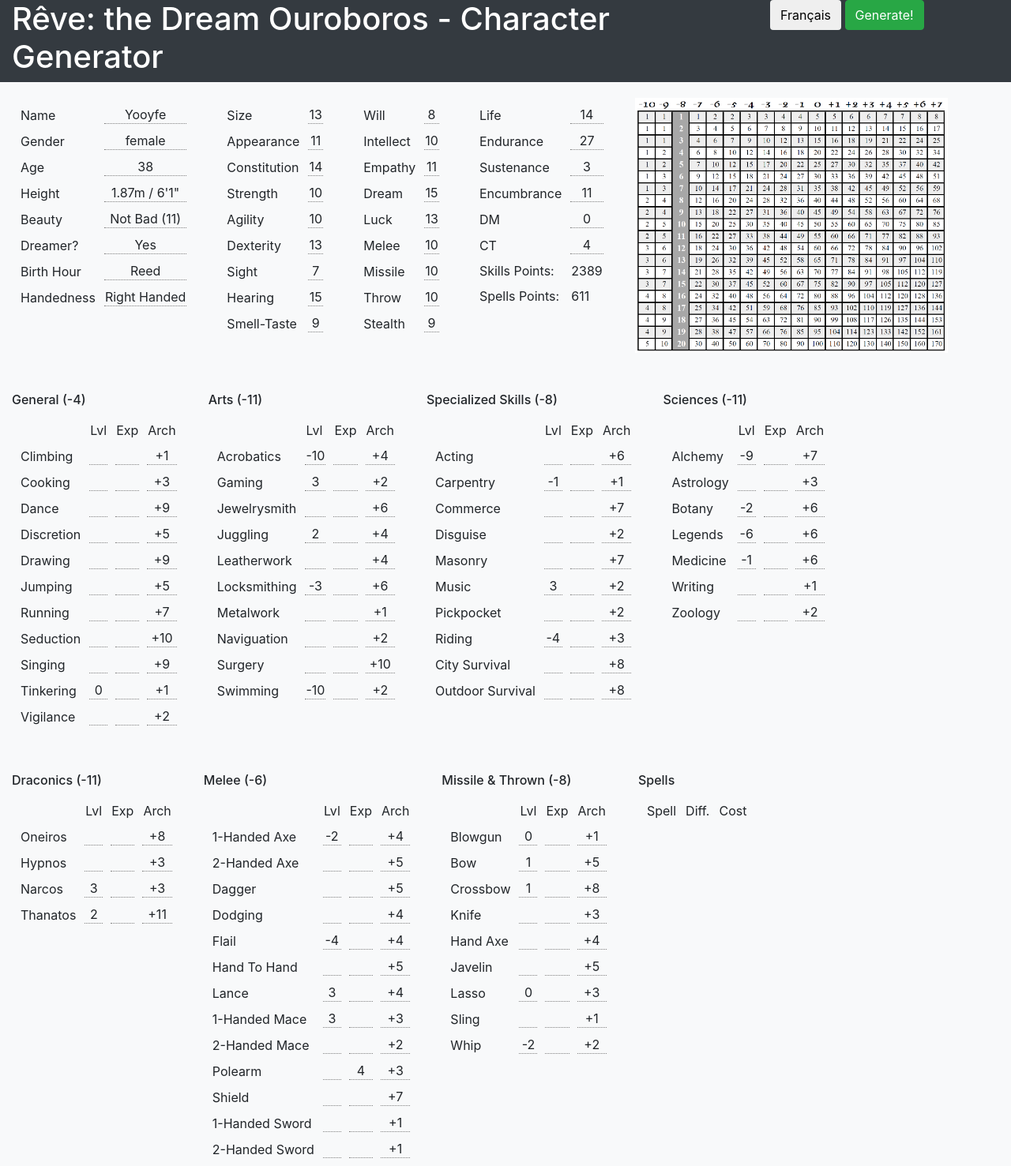
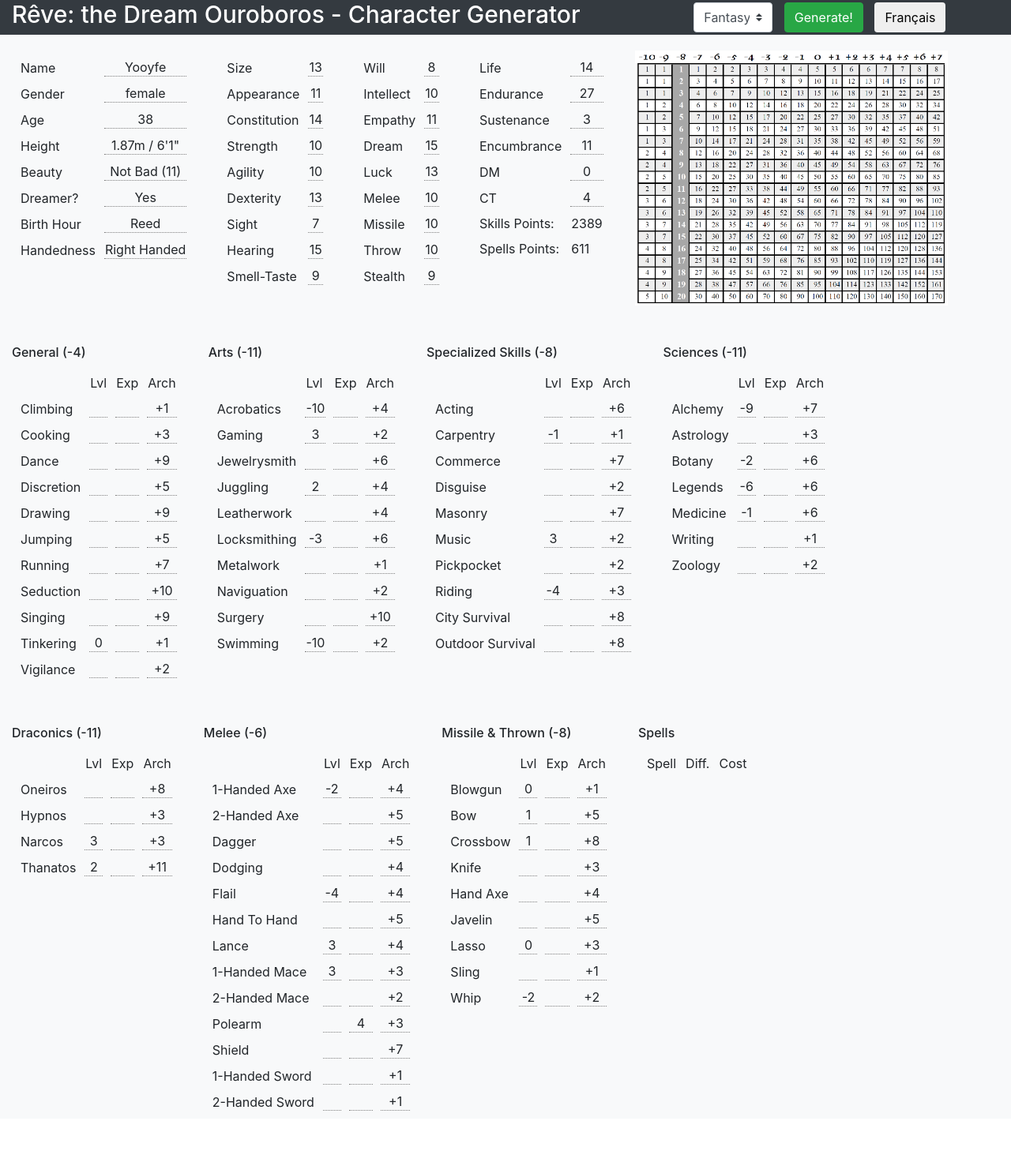
Before and after one commit to the-french-gm/Reve-the-Dream-Ouroboros, a Jekyll site: the page built from pages/index.html, in a window 1280 px wide. Shown: the whole page at 79% size. Built offline with Jekyll 4.4.1, drawn with Linux system fonts in a browser that asks for light colours; after the commit the page ends 1417 px from its top, so only the background shows below that.

Commit message:
adding the genre btn

```diff
--- a/assets/css/pages/chargen.css
+++ b/assets/css/pages/chargen.css
@@ -1,3 +1,18 @@
+h1 {
+    font-size: 30px;
+}
+
+.genre-select,
+.top-menu button {
+    margin-top: 2px;
+    margin-left: 10px;
+}
+
+.genre-select {
+    width: 100px;
+    margin-top: 3px;
+}
+
 .characteristics {
     padding-top: 20px;
 }
--- a/pages/index.html
+++ b/pages/index.html
@@ -12,13 +12,18 @@ permalink: /
     <body>
         <div class="container-fluid">
             <div class="row bg-dark row-eq-height top-menu">
-                <div class="col-xs-12 col-md-9">
+                <div class="col-xs-12 col-md-8">
                     <h1 class="text-white">Rêve: the Dream Ouroboros - Character Generator</h1>
                 </div>
 
-                <div class="col-xs-12 col-md-3">
+                <div class="col-xs-12 col-md-4">
+                    <select class="custom-select genre-select">
+                        <option value="fantasy">Fantasy</option>
+                    </select>
+
+                    <button type="button" class="btn btn-success align-middle" onclick="javascript:generateCharacter();">Generate!</button>
+
                     <button type="button" class="btn lang-btn">Français</button>
-                    <button type="button" class="btn btn-success align-middle" onclick="javascript:generateCharacter();">Generate!</button>
                 </div>
             </div>
 
```
